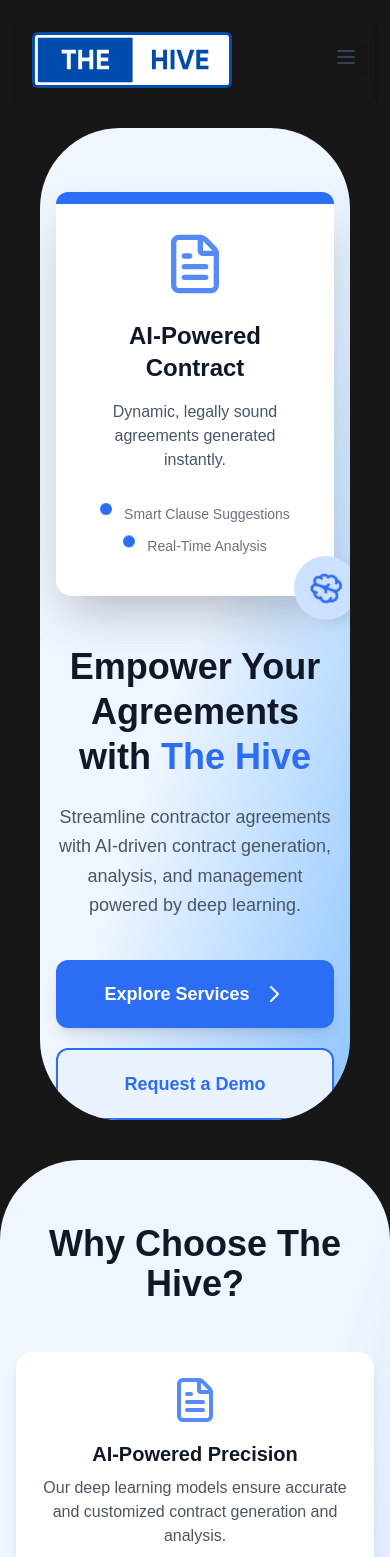
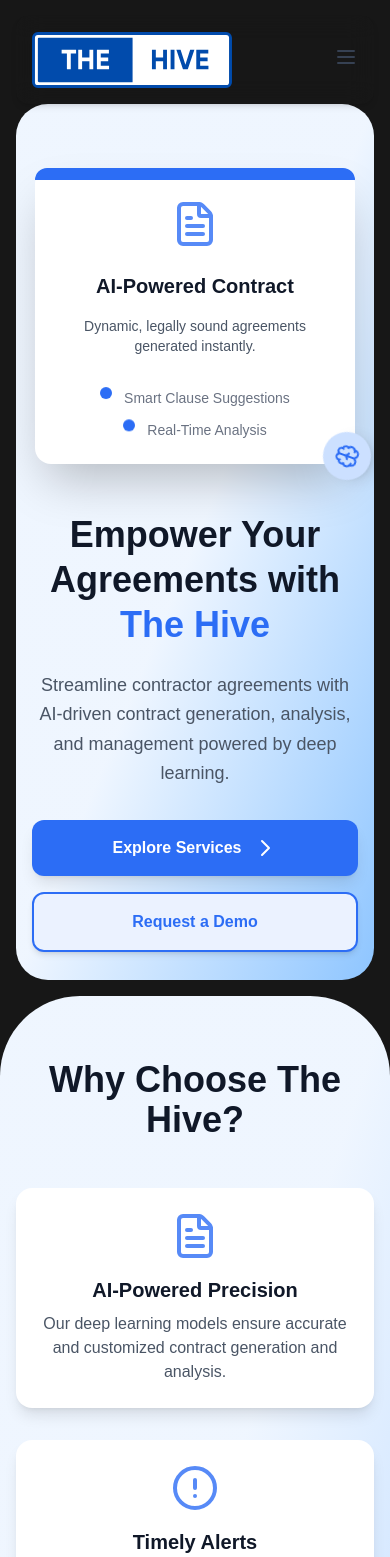
Before and after one commit to SHIBINSHA02/The-Hive, a Next.js app: page / in a window 390 px wide. Shown: the top 1557 px of the page. Built offline with nearby package versions, Linux system fonts and the light colour scheme.

Commit message:
created mobile ui responsivess

```diff
--- a/app/(landing)/_components/Hero.tsx
+++ b/app/(landing)/_components/Hero.tsx
@@ -11,69 +11,99 @@ export default function Hero() {
   }, []);
 
   return (
-    <section className="bg-gradient-to-br from-blue-50 via-blue-50 to-blue-300 min-h-screen flex items-center overflow-hidden pt-16 sm:pt-0 rounded-[80px] m:rounded-4xl m-10">
+    <section className="bg-gradient-to-br from-blue-50 via-blue-50 to-blue-300 min-h-screen flex items-center overflow-hidden pt-16 sm:pt-0 lg:rounded-[80px] rounded-4xl m-4 sm:m-10 pb-7">
       <div className="w-full px-4 sm:px-6 lg:px-12 xl:px-20">
         <div className="max-w-[1600px] mx-auto">
           <div className="grid grid-cols-1 lg:grid-cols-2 gap-12 lg:gap-16 xl:gap-20 items-center">
             {/* Visual Element */}
-            <div className={`relative flex justify-center lg:justify-start transition-all duration-1000 ${
-              isVisible ? 'opacity-100 translate-x-0' : 'opacity-0 -translate-x-20'
-            }`}>
-              <div className="relative bg-white rounded-2xl shadow-2xl p-10 lg:p-12 w-full max-w-lg transform hover:scale-105 transition-transform duration-300">
-                <div className="absolute top-0 left-0 w-full h-3" style={{ backgroundColor: '#2c6df5', borderTopLeftRadius: '1rem', borderTopRightRadius: '1rem' }}></div>
-                <div className="flex justify-center mb-6">
-                  <FileText className="h-16 w-16 lg:h-20 lg:w-20 animate-pulse" style={{ color: '#2c6df5' }} />
+            <div
+              className={`relative flex justify-center lg:justify-start transition-all duration-1000 ${isVisible ? 'opacity-100 translate-x-0' : 'opacity-0 -translate-x-20'
+                }`}
+            >
+              <div className="relative bg-white rounded-2xl shadow-2xl p-6 sm:p-10 lg:p-12 w-full max-w-xs sm:max-w-lg transform hover:scale-105 transition-transform duration-300">
+                <div
+                  className="absolute top-0 left-0 w-full h-3"
+                  style={{ backgroundColor: '#2c6df5', borderTopLeftRadius: '1rem', borderTopRightRadius: '1rem' }}
+                ></div>
+                <div className="flex justify-center mb-6 mt-2 sm:mt-0">
+                  <FileText
+                    className="h-12 w-12 sm:h-16 sm:w-16 lg:h-20 lg:w-20 animate-pulse"
+                    style={{ color: '#2c6df5' }}
+                  />
                 </div>
                 <div className="text-center">
-                  <h3 className="text-2xl lg:text-3xl font-bold text-gray-900">AI-Powered Contract</h3>
-                  <p className="text-base lg:text-lg text-gray-600 mt-4">Dynamic, legally sound agreements generated instantly.</p>
+                  <h3 className="text-xl sm:text-2xl lg:text-3xl font-bold text-gray-900">
+                    AI-Powered Contract
+                  </h3>
+                  <p className="text-sm sm:text-base lg:text-lg text-gray-600 mt-4">
+                    Dynamic, legally sound agreements generated instantly.
+                  </p>
                 </div>
                 <div className="mt-8 space-y-3">
                   <div className="flex items-center justify-center space-x-3">
-                    <div className="rounded-full w-3 h-3 animate-bounce" style={{ backgroundColor: '#2c6df5' }}></div>
+                    <div
+                      className="rounded-full w-3 h-3 animate-bounce"
+                      style={{ backgroundColor: '#2c6df5' }}
+                    ></div>
                     <span className="text-sm lg:text-base text-gray-500">Smart Clause Suggestions</span>
                   </div>
                   <div className="flex items-center justify-center space-x-3">
-                    <div className="rounded-full w-3 h-3 animate-bounce delay-100" style={{ backgroundColor: '#2c6df5' }}></div>
+                    <div
+                      className="rounded-full w-3 h-3 animate-bounce delay-100"
+                      style={{ backgroundColor: '#2c6df5' }}
+                    ></div>
                     <span className="text-sm lg:text-base text-gray-500">Real-Time Analysis</span>
                   </div>
                 </div>
-                <div className="absolute -bottom-6 -right-6 rounded-full p-4 shadow-lg animate-spin-slow" style={{ backgroundColor: '#cce0ff' }}>
-                  <Brain className="h-8 w-8" style={{ color: '#2c6df5' }} />
+                <div
+                  className="absolute -bottom-4 -right-4 sm:-bottom-6 sm:-right-6 rounded-full p-3 sm:p-4 shadow-lg animate-spin-slow"
+                  style={{ backgroundColor: '#cce0ff' }}
+                >
+                  <Brain className="h-6 w-6 sm:h-8 sm:w-8" style={{ color: '#2c6df5' }} />
                 </div>
               </div>
             </div>
 
             {/* Text Content */}
-            <div className={`text-center lg:text-left transition-all duration-1000 delay-300 ${
-              isVisible ? 'opacity-100 translate-x-0' : 'opacity-0 translate-x-20'
-            }`}>
-              <h1 className={`text-4xl sm:text-5xl lg:text-6xl xl:text-7xl font-bold text-gray-900 leading-tight transition-all duration-700 delay-500 ${
-                isVisible ? 'opacity-100 translate-y-0' : 'opacity-0 translate-y-10'
-              }`}>
+            <div
+              className={`text-center lg:text-left transition-all duration-1000 delay-300 ${isVisible ? 'opacity-100 translate-x-0' : 'opacity-0 translate-x-20'
+                }`}
+            >
+              <h1
+                className={`text-4xl sm:text-5xl lg:text-6xl xl:text-7xl font-bold text-gray-900 leading-tight transition-all duration-700 delay-500 ${isVisible ? 'opacity-100 translate-y-0' : 'opacity-0 translate-y-10'
+                  }`}
+              >
                 Empower Your Agreements with <span style={{ color: '#2c6df5' }}>The Hive</span>
               </h1>
-              <p className={`mt-6 lg:mt-8 text-lg sm:text-xl lg:text-2xl text-gray-600 leading-relaxed transition-all duration-700 delay-700 ${
-                isVisible ? 'opacity-100 translate-y-0' : 'opacity-0 translate-y-10'
-              }`}>
+              <p
+                className={`mt-6 lg:mt-8 text-lg sm:text-xl lg:text-2xl text-gray-600 leading-relaxed transition-all duration-700 delay-700 ${isVisible ? 'opacity-100 translate-y-0' : 'opacity-0 translate-y-10'
+                  }`}
+              >
                 Streamline contractor agreements with AI-driven contract generation, analysis, and management powered by deep learning.
               </p>
-              <div className={`mt-10 lg:mt-12 flex flex-col sm:flex-row gap-5 justify-center lg:justify-start transition-all duration-700 delay-1000 ${
-                isVisible ? 'opacity-100 translate-y-0' : 'opacity-0 translate-y-10'
-              }`}>
+              <div
+                className={`mt-8 lg:mt-12 flex flex-col sm:flex-row gap-4 sm:gap-5 justify-center lg:justify-start transition-all duration-700 delay-1000 ${isVisible ? 'opacity-100 translate-y-0' : 'opacity-0 translate-y-10'
+                  }`}
+              >
                 <a
                   href="#services"
-                  className="text-white px-10 py-5 text-lg rounded-xl font-semibold hover:scale-105 flex items-center justify-center space-x-3 shadow-lg"
+                  className="text-white px-6 sm:px-10 py-4 text-base sm:text-lg rounded-xl font-semibold hover:scale-105 flex items-center justify-center space-x-3 shadow-lg"
                   style={{ backgroundColor: '#2c6df5' }}
                 >
                   <span>Explore Services</span>
-                  <svg className="h-6 w-6" fill="none" stroke="currentColor" viewBox="0 0 24 24" strokeWidth="2">
+                  <svg
+                    className="h-6 w-6"
+                    fill="none"
+                    stroke="currentColor"
+                    viewBox="0 0 24 24"
+                    strokeWidth="2"
+                  >
                     <path strokeLinecap="round" strokeLinejoin="round" d="M9 5l7 7-7 7" />
                   </svg>
                 </a>
                 <a
                   href="#demo"
-                  className="border-2 text-lg rounded-xl font-semibold px-10 py-5 shadow-md hover:scale-105"
+                  className="border-2 text-base sm:text-lg rounded-xl font-semibold px-6 sm:px-10 py-4 shadow-md hover:scale-105"
                   style={{ borderColor: '#2c6df5', color: '#2c6df5', backgroundColor: '#ebf2ff' }}
                 >
                   Request a Demo
@@ -116,7 +146,8 @@ export default function Hero() {
           }
         }
         @keyframes bounce {
-          0%, 100% {
+          0%,
+          100% {
             transform: translateY(0);
           }
           50% {
```
Also changed, not shown: components/Navbar.tsx (+67 -25 lines).
